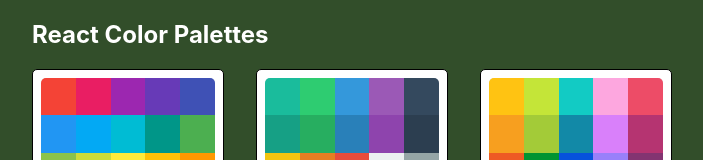
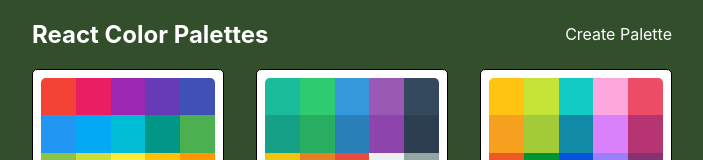
Before and after one commit to andyjsoloman/color-palette-project, a React (Create React App) app: page / in a window 1280 px wide. Shown: the top 160 px of the page, without its empty margins (288-991 px from the left). Built offline with nearby package versions, Linux system fonts and the light colour scheme.

Commit message:
add newpaletteform

```diff
--- a/src/App.js
+++ b/src/App.js
@@ -1,6 +1,7 @@
 import Palette from "./Palette";
 import PaletteList from "./PaletteList";
 import SingleColorPalette from "./SingleColorPalette";
+import NewPaletteForm from "./NewPaletteForm";
 import { Route, Routes } from 'react-router-dom';
 // import seedColors from "./SeedColors";
 // import { generatePalette } from './colorHelpers';
@@ -21,6 +22,7 @@
       <Route path="/" element={<PaletteList />} />
       <Route path="/palette/:paletteId" element={<Palette />} />
       <Route path="/palette/:paletteId/:colorId" element={<SingleColorPalette />} />
+      <Route path="/palette/new" element={<NewPaletteForm />} />
 
     </Routes>
   );
--- /dev/null
+++ b/src/NewPaletteForm.js
@@ -0,0 +1,9 @@
+import React from 'react';
+
+function NewPaletteForm() {
+    return <div>
+        <h1>NEW PALETTE FORRRRM</h1>
+    </div>;
+}
+
+export default NewPaletteForm;
--- a/src/PaletteList.js
+++ b/src/PaletteList.js
@@ -1,7 +1,7 @@
 import React from 'react';
 import MiniPalette from './MiniPalette';
 import seedColors from './SeedColors';
-import { RootDiv, ContainerDiv, StyledNav, PalettesDiv } from './styles/PaletteListStyles';
+import { RootDiv, ContainerDiv, StyledNav, PalettesDiv, CreateLink } from './styles/PaletteListStyles';
 
 function PaletteList() {
 
@@ -10,6 +10,9 @@
         <ContainerDiv>
             <StyledNav>
                 <h1>React Color Palettes</h1>
+                <CreateLink to="/palette/new">
+                    Create Palette
+                </CreateLink>
             </StyledNav>
             <PalettesDiv>
                 {seedColors.map(palette => (
--- a/src/styles/PaletteListStyles.js
+++ b/src/styles/PaletteListStyles.js
@@ -1,4 +1,5 @@
 import styled from 'styled-components';
+import { Link } from 'react-router-dom';
 
 export const RootDiv = styled.div`
 background-color: #324e2a;
@@ -23,7 +24,13 @@
 width: 100%;
 justify-content: space-between;
 color:white;
+align-items:center;
+text-decoration:none;
 `;
+
+export const CreateLink = styled(Link)`
+color:white;
+text-decoration:none`
 
 export const PalettesDiv = styled.div`
 box-sizing: border-box;
```
